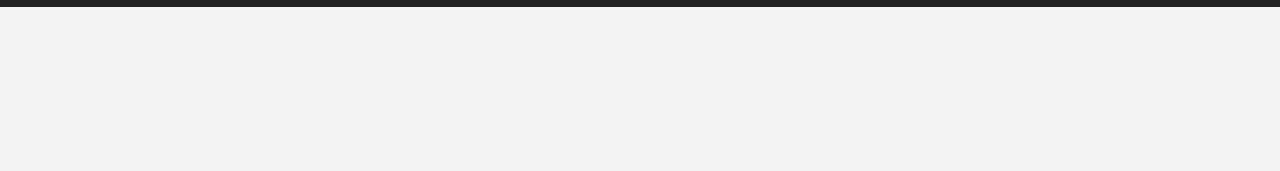
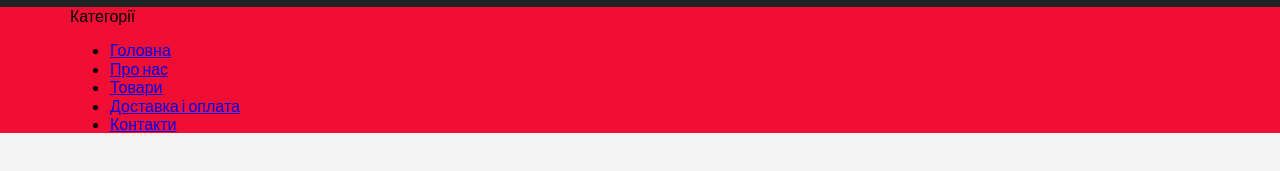
Before and after one commit to RomaVintonyak/techno, a website: page app/index.html in a window 1280 px wide. Shown: the part 75-246 px from the top of the page. Drawn offline with nearby package versions, Linux system fonts and the light colour scheme.

Commit message:
create nav section

```diff
--- a/app/index.html
+++ b/app/index.html
@@ -61,7 +61,38 @@
   </header><!--/.header-->
   <!--nav panel-->
   <nav class="nav" id="navPanel">
-
+    <div class="container">
+      <div class="nav__content">
+        <div class="nav__content--cat">
+          <div class="burger__btn">
+            <span></span>
+            <span></span>
+            <span></span>
+            <span></span>
+          </div>
+          <p>
+            Категорії
+          </p>
+        </div>
+        <ul class="nav__content--menu">
+          <li>
+            <a href="index.html">Головна</a>
+          </li>
+          <li>
+            <a href="pages/about.html">Про нас</a>
+          </li>
+          <li>
+            <a href="pages/sales.html">Товари</a>
+          </li>
+          <li>
+            <a href="pages/payment.html">Доставка і оплата</a>
+          </li>
+          <li>
+            <a href="pages/contact.html">Контакти</a>
+          </li>
+        </ul>
+      </div>
+    </div>
   </nav>
 
 
--- /dev/null
+++ b/app/scss/block/_nav.scss
@@ -0,0 +1,7 @@
+//*mixins*//
+@import "./mixin.scss";
+
+.nav{
+   width: 100%;
+   background-color: $red;
+}
--- a/app/scss/style.scss
+++ b/app/scss/style.scss
@@ -90,6 +90,8 @@ a {
 @import "block/container.scss";
 /*header*/
 @import "block/header.scss";
+/*nav*/
+@import "block/nav.scss";
 
 
 
```
Also changed, not shown: app/css/style.css, app/css/style.min.css, app/pages/about.html (added), app/pages/contact.html (added), app/pages/payment.html (added), app/pages/sales.html (added), dist/css/style.min.css, dist/index.html, dist/pages/about.html (added), dist/pages/contact.html (added), dist/pages/payment.html (added), dist/pages/sales.html (added), 1 other file.
